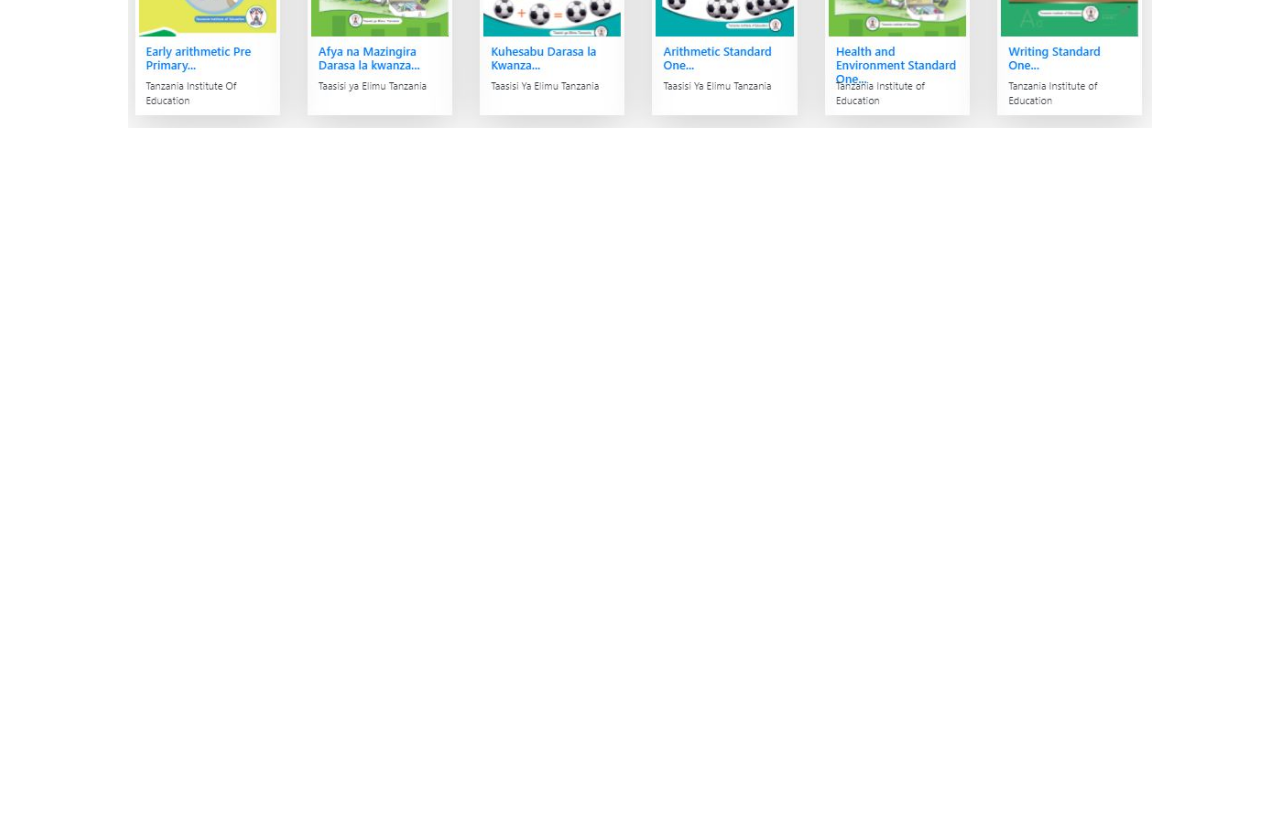
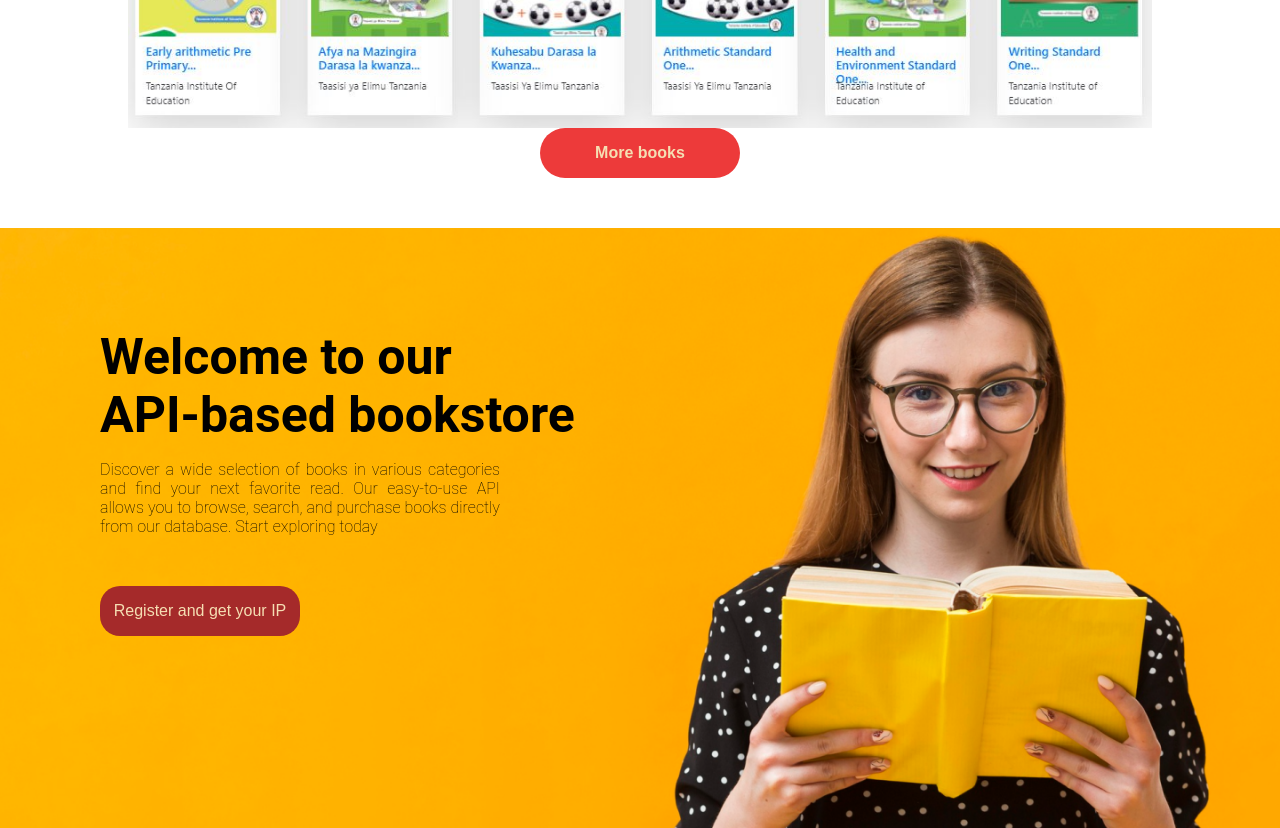
Before and after one commit to jsdesignclub/library-management-system, a React (Create React App) app in the folder my-app/: page / in a window 1280 px wide. Shown: the part 1360-2188 px from the top of the page. Before the commit the page ends 1488 px from the top, so only its background shows below. Built offline with nearby package versions, Linux system fonts and the light colour scheme.

Commit message:
commit 2023.03.22 10.30

```diff
--- /dev/null
+++ b/my-app/src/component/bannersection.js
@@ -0,0 +1,22 @@
+import React from 'react'
+
+import "../style/Bannersection.css"
+function Bannersection() {
+  return (
+    <div className='ss'>
+<span>Welcome to our</span><br></br>
+<span>API-based bookstore</span>
+<p>
+Discover a wide selection of books in various categories
+and find your next favorite read. Our easy-to-use API allows you to browse,
+search, and purchase books directly from our database. Start exploring today
+</p>
+
+<button>Register and get your IP</button>
+
+
+    </div>
+  )
+}
+
+export default Bannersection
--- a/my-app/src/component/mostPopularBooks.js
+++ b/my-app/src/component/mostPopularBooks.js
@@ -6,6 +6,7 @@ function MostPopularBooks() {
     <div className='MostPopularBooks'>
        <span>Most Popular Books</span>
        <img src={book2} alt="bookimage" />
+       <button>More books</button>
     </div>
   )
 }
--- a/my-app/src/pages/Home.js
+++ b/my-app/src/pages/Home.js
@@ -6,6 +6,7 @@ import {
     Link,
     Routes
   } from "react-router-dom";
+import Bannersection from "../component/bannersection";
 import Chatagory from "../component/chatagory";
 import Herro from "../component/herro";
 import MostPopularBooks from "../component/mostPopularBooks";
@@ -16,6 +17,7 @@ function Home(){
       <Herro />
      <Chatagory />
      <MostPopularBooks/>
+     <Bannersection/>
         </div>
 
 
--- /dev/null
+++ b/my-app/src/style/Bannersection.css
@@ -0,0 +1,20 @@
+.ss{
+    background-image: url('../image/Rectangle\ 5.png');
+    height: 500px;
+    background-size: cover;
+    background-repeat: no-repeat;
+    height: 400px;
+    padding: 100px;
+    margin-top: 50px;
+}
+
+.ss span{
+    font-size: 50px;
+    font-weight: bold;
+}
+.ss p{
+    width: 400px;
+    margin-bottom: 50px;
+    text-align: justify;
+    font-weight: lighter;
+}
--- a/my-app/src/style/MostPopularBooks.css
+++ b/my-app/src/style/MostPopularBooks.css
@@ -12,7 +12,13 @@
     margin-top: 50px;
     margin-bottom: 50px;
 }
-
+.MostPopularBooks button{
+    height: 50px;
+    width: 200px;
+    border-radius: 50px;
+    background-color: #ED3A3A;
+    font-weight: bold;
+}
 .MostPopularBooks img{
     width: 80%;
 }
```
Also changed, not shown: my-app/src/image/Rectangle 5.png (added).
